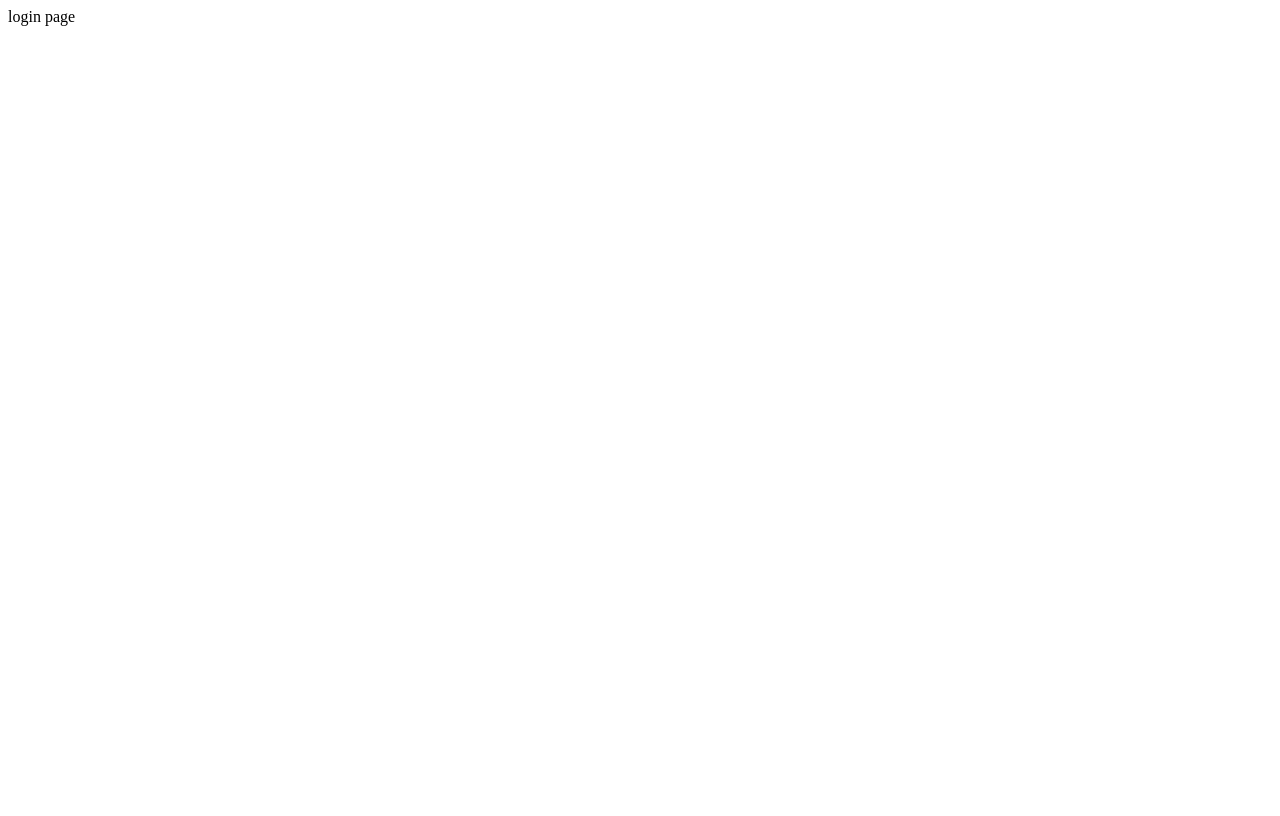
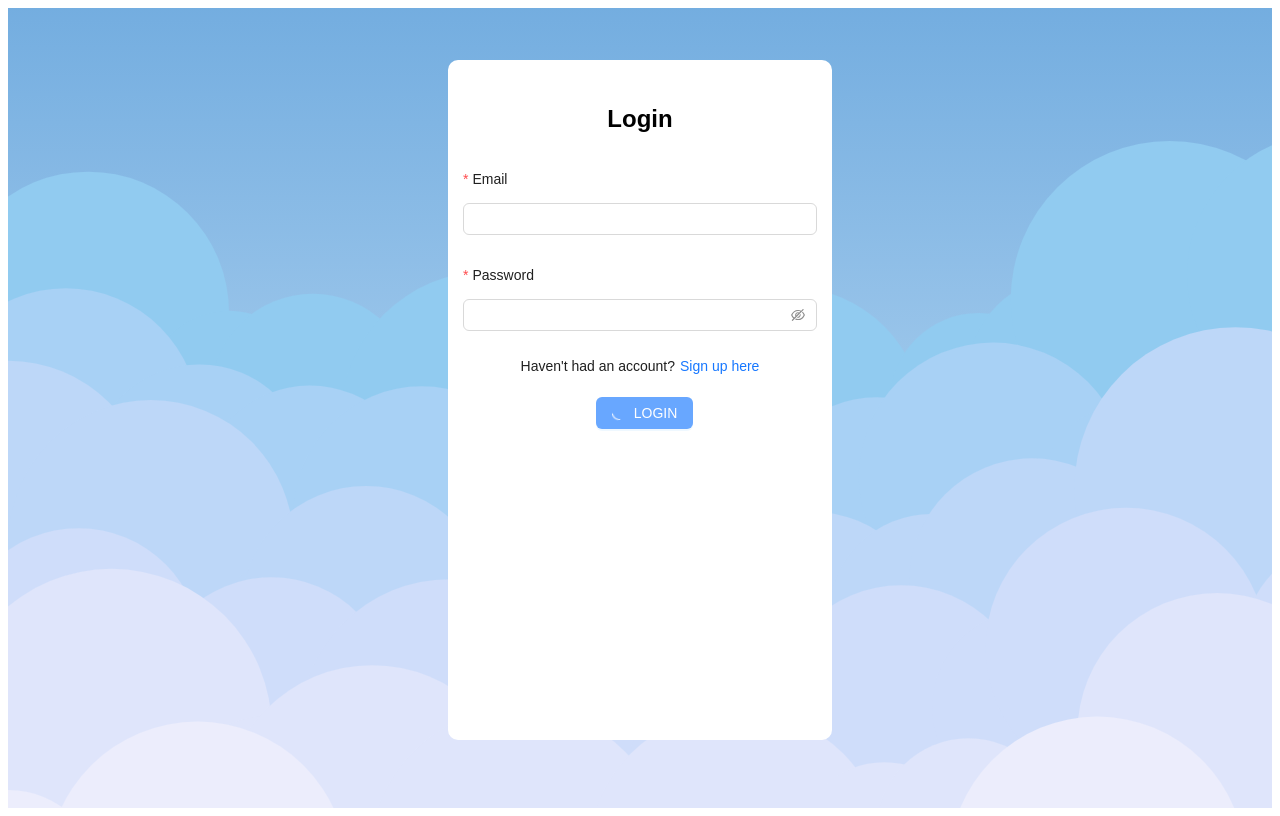
Before and after one commit to giangpham-cfg/E-commerce-project, a React (Vite) app: page /login in a window 1280 px wide. Built offline with nearby package versions, Linux system fonts and the light colour scheme.

Commit message:
add notification for new signups

```diff
--- a/package.json
+++ b/package.json
@@ -13,6 +13,7 @@
     "@ant-design/icons": "5.0.1",
     "@reduxjs/toolkit": "1.9.3",
     "antd": "5.3.2",
+    "axios": "1.3.4",
     "react": "18.2.0",
     "react-dom": "18.2.0",
     "react-redux": "8.0.5",
--- a/src/pages/login/index.jsx
+++ b/src/pages/login/index.jsx
@@ -1,8 +1,56 @@
+import React, { useState } from 'react';
+import '../register/index.scss';
+import { Button, Form, Input, message, notification } from 'antd';
+import { Link, useNavigate } from 'react-router-dom';
+
 const LoginPage = () => {
+    const onFinish = async (values) => {
+        const { email, password } = values;
+    }
     return (
-        <>
-            login page
-        </>
+        <div className='register-wrapper'>
+            <div className='register-container'>
+                <div className='register-content'>
+                    <div className='sign-up'>Login</div>
+                    <Form
+                        name="basic"
+                        labelCol={{ span: 24 }}
+                        wrapperCol={{ span: 24 }}
+                        initialValues={{ remember: true }}
+                        onFinish={onFinish}
+                        autoComplete="off"
+                    >
+
+                        <Form.Item
+                            label="Email"
+                            name="email"
+                            rules={[{ required: true, message: 'Please input your email!' }]}
+                        >
+                            <Input />
+                        </Form.Item>
+
+                        <Form.Item
+                            label="Password"
+                            name="password"
+                            rules={[{ required: true, message: 'Please input your password!' }]}
+                        >
+                            <Input.Password />
+                        </Form.Item>
+
+                        <div className='register-text'>
+                            Haven't had an account?
+                            <a href='#'>Sign up here</a>
+                        </div>
+
+                        <Form.Item wrapperCol={{ offset: 9, span: 16 }}>
+                            <Button type="primary" htmlType="submit" loading={true}>
+                                LOGIN
+                            </Button>
+                        </Form.Item>
+                    </Form>
+                </div>
+            </div>
+        </div>
     )
 }
 
--- a/src/pages/register/index.jsx
+++ b/src/pages/register/index.jsx
@@ -1,16 +1,33 @@
-import React from 'react';
+import React, { useState } from 'react';
 import './index.scss';
-import { Button, Checkbox, Form, Input } from 'antd';
-
-// const onFinish = (values: any) => {
-//   console.log('Success:', values);
-// };
-
-// const onFinishFailed = (errorInfo: any) => {
-//   console.log('Failed:', errorInfo);
-// };
+import { Button, Form, Input, message, notification } from 'antd';
+import { Link, useNavigate } from 'react-router-dom';
+import { callRegister } from '../../service/api';
 
 const RegisterPage = () => {
+    const navigate = useNavigate();
+    const [isSubmit, setIsSubmit] = useState(false);
+
+    const onFinish = async (values) => {
+        const { fullName, email, password, phone } = values;
+        setIsSubmit(true);
+        const res = await callRegister(fullName, email, password, phone);
+        setIsSubmit(false);
+        if (res?.data?._id) {
+            message.success({
+                content: 'Your registration is completed. Thanks for signing up!',
+                duration: 5
+            });
+            navigate('/login')
+        } else {
+            notification.error({
+                message: 'There is an error!',
+                description: 'Email is invalid or already exist. Please use another email',
+                placement: 'topRight',
+                duration: 5
+            })
+        }
+    };
 
     return (
         <div className='register-wrapper'>
@@ -19,12 +36,10 @@ const RegisterPage = () => {
                     <div className='sign-up'>Sign Up</div>
                     <Form
                         name="basic"
-                        labelCol={{ span: 6 }}
-                        wrapperCol={{ span: 16 }}
-                        // style={{ maxWidth: 600 }}
+                        labelCol={{ span: 24 }}
+                        wrapperCol={{ span: 24 }}
                         initialValues={{ remember: true }}
-                        // onFinish={onFinish}
-                        // onFinishFailed={onFinishFailed}
+                        onFinish={onFinish}
                         autoComplete="off"
                     >
                         <Form.Item
@@ -59,8 +74,13 @@ const RegisterPage = () => {
                             <Input />
                         </Form.Item>
 
-                        <Form.Item wrapperCol={{ offset: 10, span: 16 }}>
-                            <Button type="primary" htmlType="submit">
+                        <div className='register-text'>
+                            Signed up already?
+                            <a href='#'>Login here</a>
+                        </div>
+
+                        <Form.Item wrapperCol={{ offset: 9, span: 16 }}>
+                            <Button type="primary" htmlType="submit" loading={isSubmit}>
                                 Submit
                             </Button>
                         </Form.Item>
--- a/src/pages/register/index.scss
+++ b/src/pages/register/index.scss
@@ -1,28 +1,36 @@
 * {
     box-sizing: border-box;
+    font-family: Arial, Helvetica, sans-serif
 }
+
+@keyframes clouds {
+    100% {
+        background-position: 15% 100%;
+    }
+}
+
 .register-wrapper {
     height: 100vh;
     background: url('../../assets/register-background.svg');
     background-repeat: no-repeat;
-    background-position: center;
     background-size: cover;
+    animation: clouds 17s infinite alternate-reverse linear;
 
     .register-container {
-        position: absolute;
+        position: fixed;
         top: 0;
         bottom: 0;
         left: 0;
         right: 0;
         width: 30vw;
-        min-width: 400px;
-        height: 80vh;
+        min-width: 370px;
+        height: 85vh;
         margin: auto;
         border-radius: 10px;
         background-color: white;
 
         .register-content {
-            padding: 10px;
+            padding: 15px;
 
             .sign-up {
                 font-weight: 600;
@@ -30,7 +38,15 @@
                 padding-top: 30px;
                 margin-bottom: 30px;
                 text-align: center;
-                font-family: Arial, Helvetica, sans-serif;
+            }
+
+            .register-text {
+                margin-bottom: 20px;
+                text-align: center;
+
+                a {
+                    margin-left: 5px;
+                }
             }
         }
     }
--- /dev/null
+++ b/src/service/api.js
@@ -0,0 +1,5 @@
+import axios from '../utils/axios-customize';
+
+export const callRegister = (fullName, email, password, phone) => {
+    return axios.post('/api/v1/user/register', { fullName, email, password, phone })
+}
--- /dev/null
+++ b/src/utils/axios-customize.js
@@ -0,0 +1,30 @@
+import axios from "axios";
+
+const baseUrl = import.meta.env.VITE_BACKEND_URL;
+const instance = axios.create({
+    baseURL: baseUrl,
+});
+
+// Add a request interceptor
+instance.interceptors.request.use(function (config) {
+    // Do something before request is sent
+    return config;
+}, function (error) {
+    // Do something with request error
+    return Promise.reject(error);
+});
+
+// Add a response interceptor
+instance.interceptors.response.use(function (response) {
+    console.log(response);
+    // Any status code that lie within the range of 2xx cause this function to trigger
+    // Do something with response data
+    return response && response.data ? response.data : response;
+}, function (error) {
+    console.log(error);
+    // Any status codes that falls outside the range of 2xx cause this function to trigger
+    // Do something with response error
+    return error?.response?.data ?? Promise.reject(error);
+});
+
+export default instance
```
Also changed, not shown: 1 other file (tests, documents, lock files or other folders).
